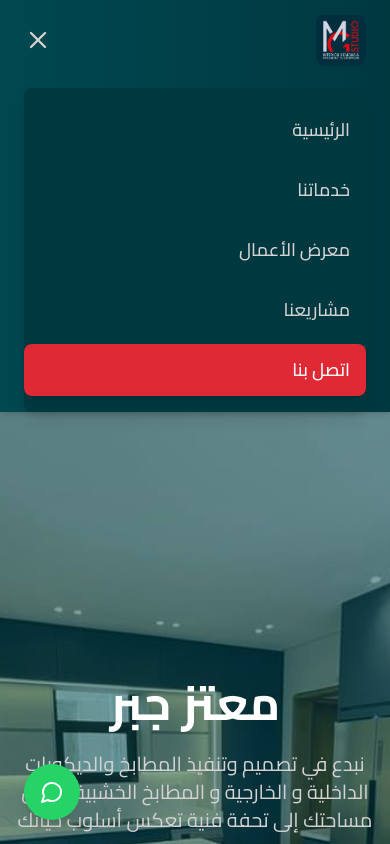
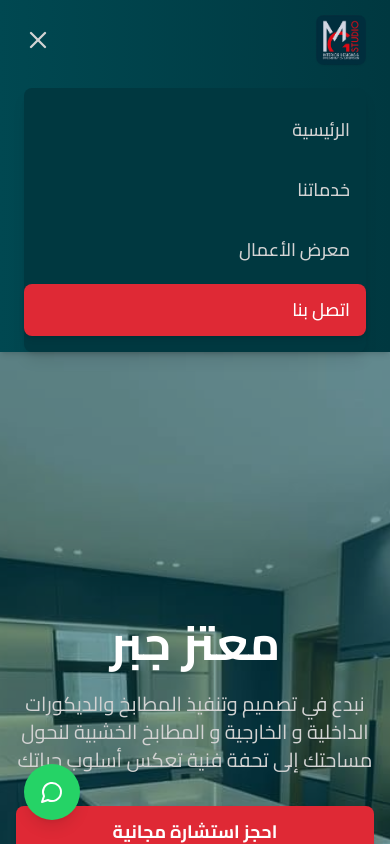
Before and after one commit to ali99944/mutaz-gabr, a Next.js app: page / in a window 390 px wide. Both pictures are taken after a click on the button 38 px from the left and 40 px from the top of the page. Shown: the top 844 px of the page. Built offline with nearby package versions, Linux system fonts and the light colour scheme.

Commit message:
update website

```diff
--- a/app/components/Navbar.tsx
+++ b/app/components/Navbar.tsx
@@ -57,25 +57,18 @@ export default function Navbar() {
               الرئيسية
             </Link>
             <Link
-              href="#services"
+              href="/services"
               className="block py-3 px-4 hover:bg-[#004851] rounded-lg transition-colors text-lg font-medium"
               onClick={() => setIsMenuOpen(false)}
             >
               خدماتنا
             </Link>
             <Link
-              href="#gallery"
+              href="/projects"
               className="block py-3 px-4 hover:bg-[#004851] rounded-lg transition-colors text-lg font-medium"
               onClick={() => setIsMenuOpen(false)}
             >
               معرض الأعمال
-            </Link>
-            <Link
-              href="#projects"
-              className="block py-3 px-4 hover:bg-[#004851] rounded-lg transition-colors text-lg font-medium"
-              onClick={() => setIsMenuOpen(false)}
-            >
-              مشاريعنا
             </Link>
             <Link
               href="#contact"
```
